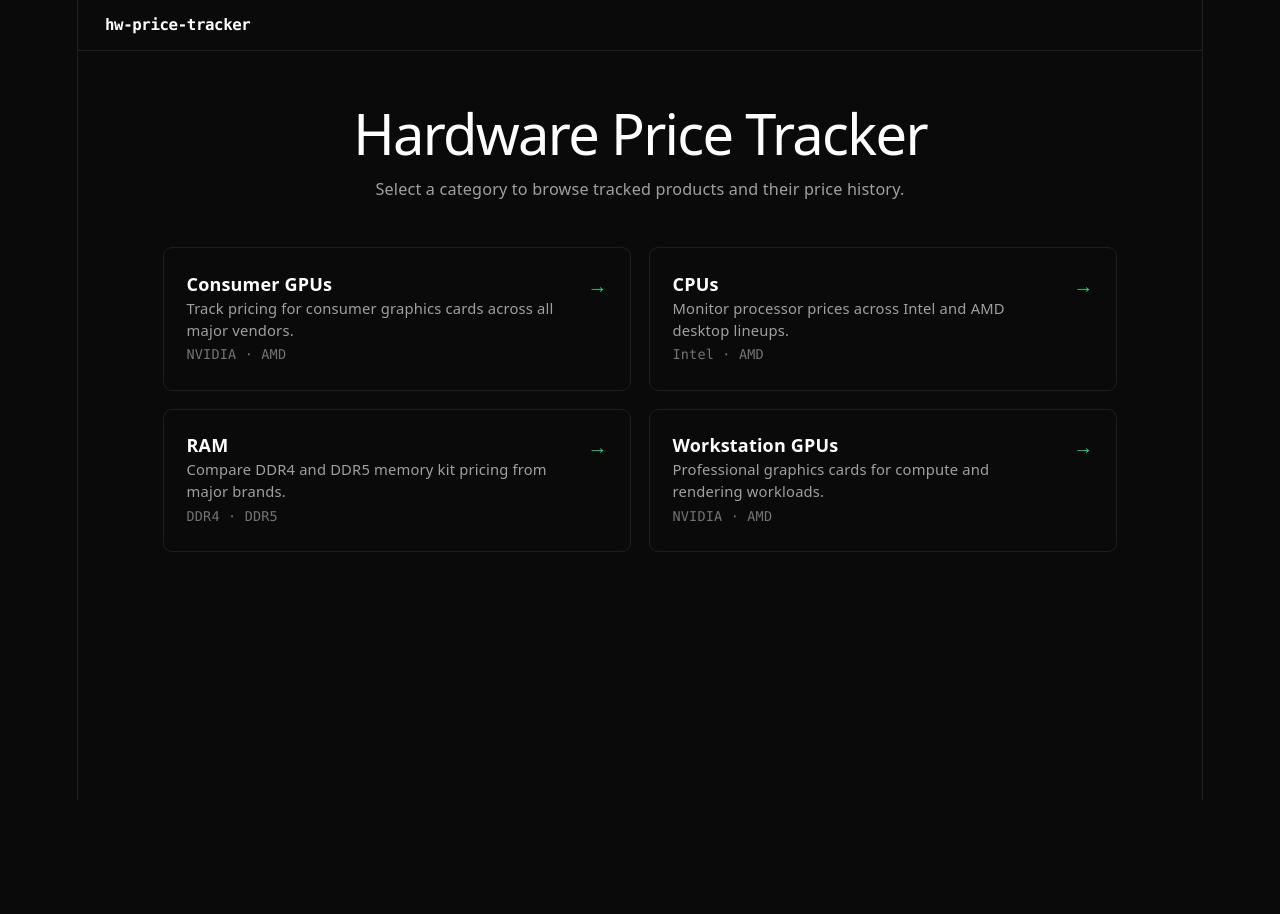
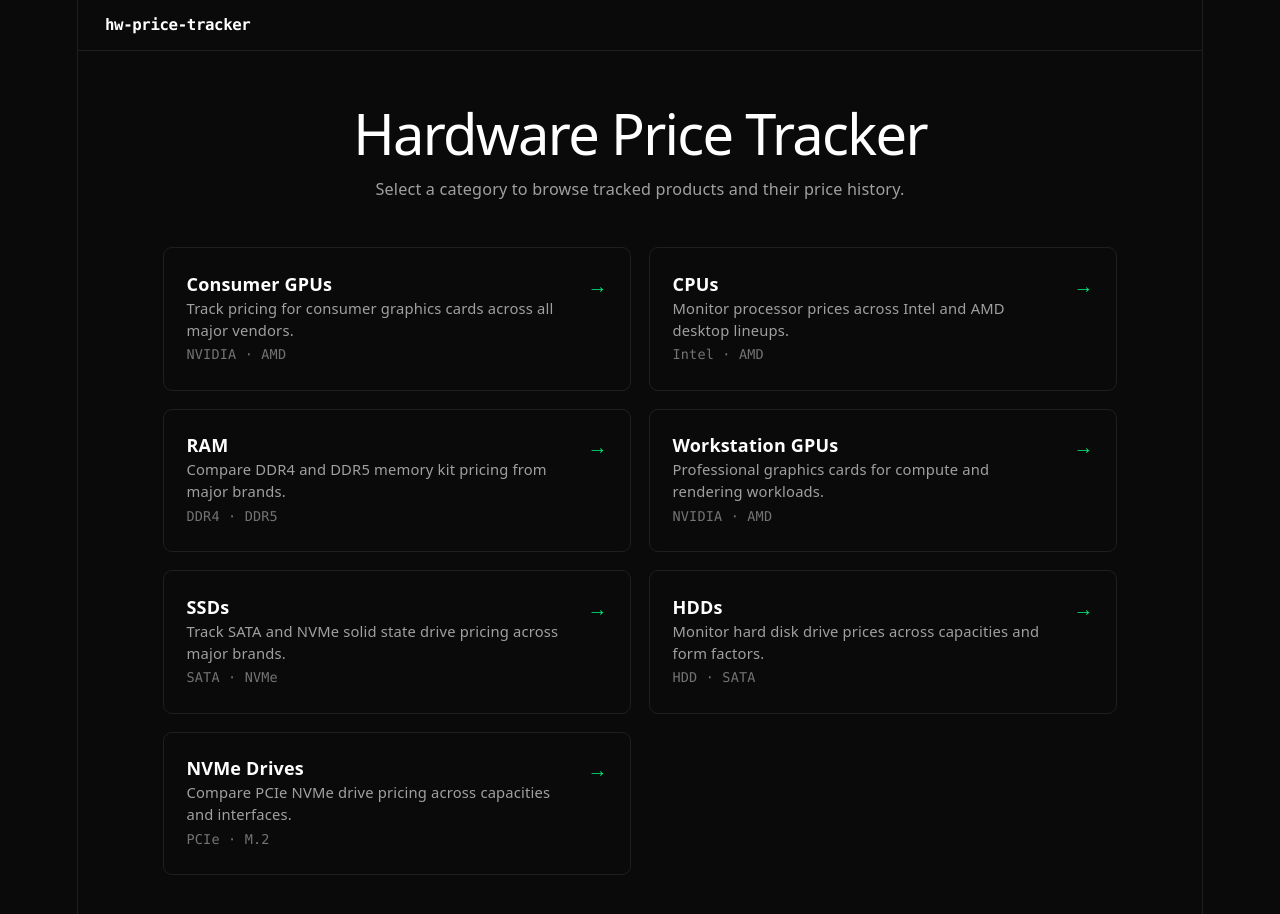
Before and after one commit to jackbradyeng/hardware_price_tracker_fe, a React (Vite) app: page / in a window 1280 px wide. Shown: the top 914 px of the page. Before the commit the page ends 800 px from the top, so only its background shows below. Built offline with nearby package versions, Linux system fonts and the light colour scheme.

Commit message:
Add storage product landing page components

```diff
--- a/src/pages/LandingPage.tsx
+++ b/src/pages/LandingPage.tsx
@@ -26,6 +26,24 @@ const CATEGORIES = [
         path: '/workstation_gpus',
         meta: 'NVIDIA · AMD',
     },
+    {
+        label: 'SSDs',
+        description: 'Track SATA and NVMe solid state drive pricing across major brands.',
+        path: '/ssds',
+        meta: 'SATA · NVMe',
+    },
+    {
+        label: 'HDDs',
+        description: 'Monitor hard disk drive prices across capacities and form factors.',
+        path: '/hdds',
+        meta: 'HDD · SATA',
+    },
+    {
+        label: 'NVMe Drives',
+        description: 'Compare PCIe NVMe drive pricing across capacities and interfaces.',
+        path: '/nvmes',
+        meta: 'PCIe · M.2',
+    },
 ];
 
 export const LandingPage: React.FC = () => {
@@ -46,7 +64,7 @@ export const LandingPage: React.FC = () => {
                 {CATEGORIES.map((cat) => (
                     <button
                         key={cat.path}
-                        onClick={() => navigate(cat.path)}
+                        onClick={() => { void navigate(cat.path); }}
                         className="text-left p-5 rounded-lg border transition-all cursor-pointer"
                         style={{
                             background: 'var(--bg)',
```
